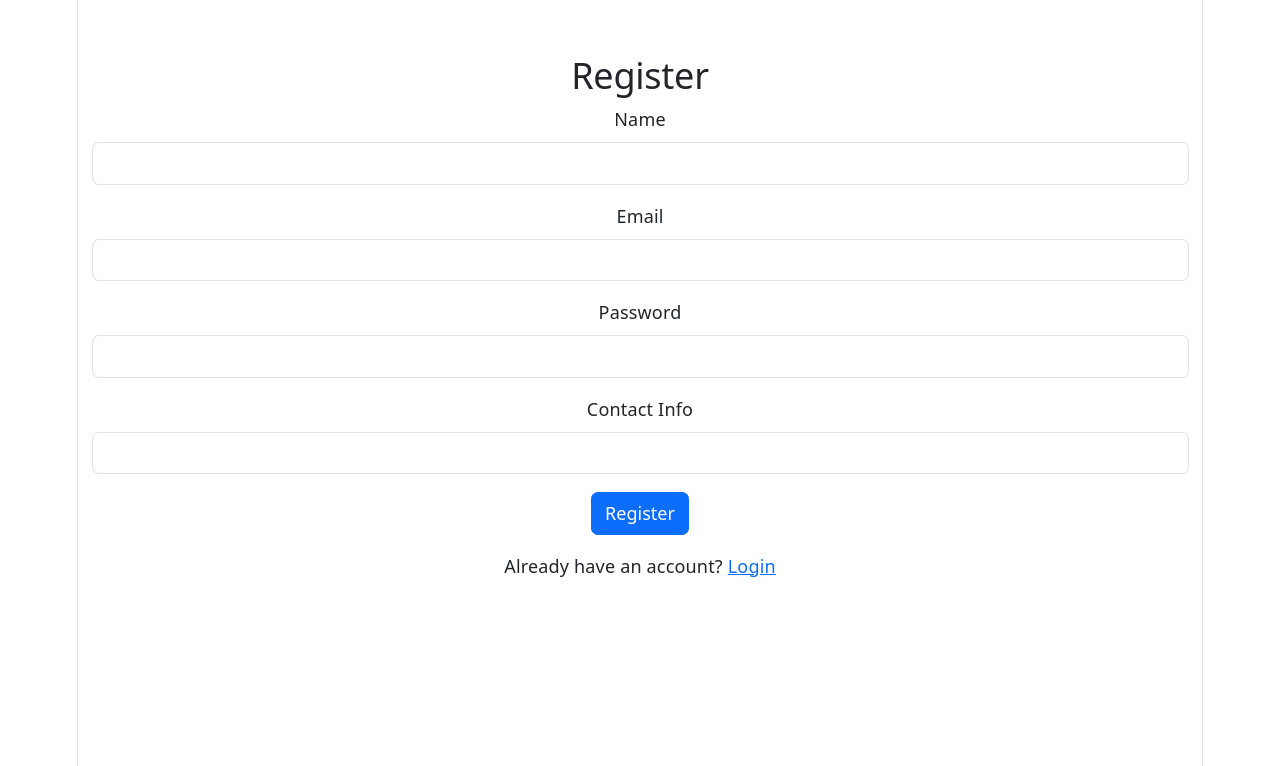
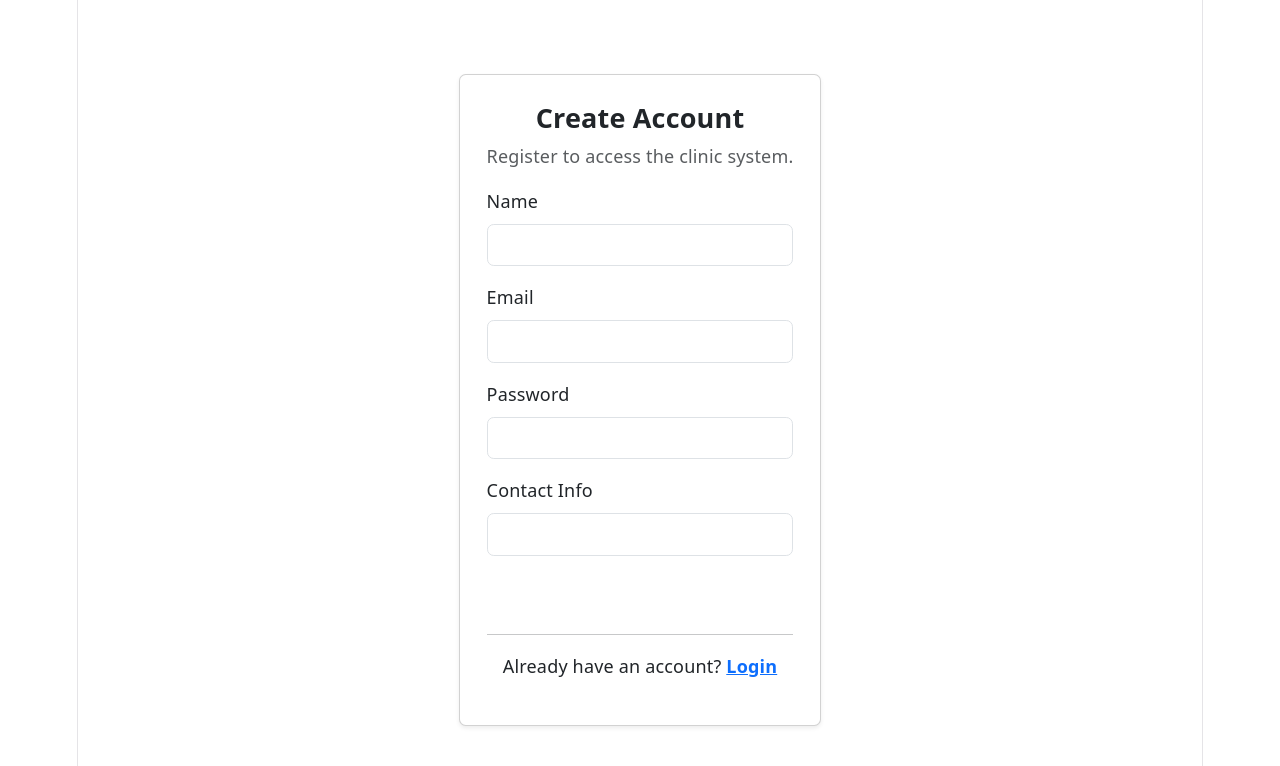
Before and after one commit to dajmus/systems-3-implementation, a React app in the folder frontend/: page / in a window 1280 px wide. Both pictures are taken after a click on the link "Create account". Shown: the top 766 px of the page. Built offline with nearby package versions, Linux system fonts and the light colour scheme; the HTML template or start-up script is replaced by a standard one.

Commit message:
added register backend and css

```diff
--- a/frontend/src/pages/Register.jsx
+++ b/frontend/src/pages/Register.jsx
@@ -1,33 +1,115 @@
+import { useState } from 'react';
+import './Register.css';
+
 export default function Register({ onSwitchToLogin }) {
-  // TODO: one useState per field, name, email, password, contact_info
-  // TODO: handleSubmit function, will eventually fetch('/api/accounts/register')
+  const [name, setName] = useState('');
+  const [email, setEmail] = useState('');
+  const [password, setPassword] = useState('');
+  const [contactInfo, setContactInfo] = useState('');
+  const [nameError, setNameError] = useState('');
+  const [emailError, setEmailError] = useState('');
+  const [passwordError, setPasswordError] = useState('');
+  const [contactInfoError, setContactInfoError] = useState('');
+
+  const handleSubmit = (e) => {
+    e.preventDefault();
+
+    let hasError = false;
+
+    if (!name) {
+      setNameError('Please enter your name.');
+      hasError = true;
+    } else {
+      setNameError('');
+    }
+
+    if (!email) {
+      setEmailError('Please enter your email address.');
+      hasError = true;
+    } else if (!email.includes('@')) {
+      setEmailError('Please enter a valid email address.');
+      hasError = true;
+    } else {
+      setEmailError('');
+    }
+
+    if (!password) {
+      setPasswordError('Please enter a password.');
+      hasError = true;
+    } else {
+      setPasswordError('');
+    }
+
+    if (!contactInfo) {
+      setContactInfoError('Please enter your contact info.');
+      hasError = true;
+    } else {
+      setContactInfoError('');
+    }
+
+    if (hasError) return;
+
+  };
 
   return (
-    <div className="container mt-5">
-      <h2>Register</h2>
-      <form onSubmit={(e) => e.preventDefault()}>
-        <div className="mb-3">
+    <div className="min-vh-100 d-flex align-items-center justify-content-center">
+      <div className="text-center">
+        <div className="card p-4 shadow-sm">
+          <h4 className="fw-bold">Create Account</h4>
+          <p className="text-muted">Register to access the clinic system.</p>
+
+          <form onSubmit={handleSubmit}>
+            <div className="mb-3 text-start">
               <label className="form-label">Name</label>
-          <input type="text" className="form-control" />
+              <input
+                type="text"
+                className={`form-control ${nameError ? 'is-invalid' : ''}`}
+                value={name}
+                onChange={(e) => setName(e.target.value)}
+              />
+              {nameError && <div className="invalid-feedback">{nameError}</div>}
             </div>
-        <div className="mb-3">
+
+            <div className="mb-3 text-start">
               <label className="form-label">Email</label>
-          <input type="email" className="form-control" />
+              <input
+                type="email"
+                className={`form-control ${emailError ? 'is-invalid' : ''}`}
+                value={email}
+                onChange={(e) => setEmail(e.target.value)}
+              />
+              {emailError && <div className="invalid-feedback">{emailError}</div>}
             </div>
-        <div className="mb-3">
+
+            <div className="mb-3 text-start">
               <label className="form-label">Password</label>
-          <input type="password" className="form-control" />
+              <input
+                type="password"
+                className={`form-control ${passwordError ? 'is-invalid' : ''}`}
+                value={password}
+                onChange={(e) => setPassword(e.target.value)}
+              />
+              {passwordError && <div className="invalid-feedback">{passwordError}</div>}
             </div>
-        <div className="mb-3">
+
+            <div className="mb-3 text-start">
               <label className="form-label">Contact Info</label>
-          <input type="text" className="form-control" />
+              <input
+                type="text"
+                className={`form-control ${contactInfoError ? 'is-invalid' : ''}`}
+                value={contactInfo}
+                onChange={(e) => setContactInfo(e.target.value)}
+              />
+              {contactInfoError && <div className="invalid-feedback">{contactInfoError}</div>}
             </div>
-        <button type="submit" className="btn btn-primary">Register</button>
+
+            <button type="submit" className="btn registerbutton w-100 text-white">Register</button>
           </form>
-      <p className="mt-3">
-        Already have an account?{' '}
-        <a href="#" onClick={(e) => { e.preventDefault(); onSwitchToLogin(); }}>Login</a>
-      </p>
+
+          <hr />
+          <p>Already have an account? <a href="#" className="linklogin fw-bold" onClick={(e) => { e.preventDefault(); onSwitchToLogin(); }}>Login</a></p>
+        </div>
+      </div>
     </div>
   );
 }
```
Also changed, not shown: frontend/src/pages/Register.css (added). Lines whose indentation alone changed are shown as unchanged.
